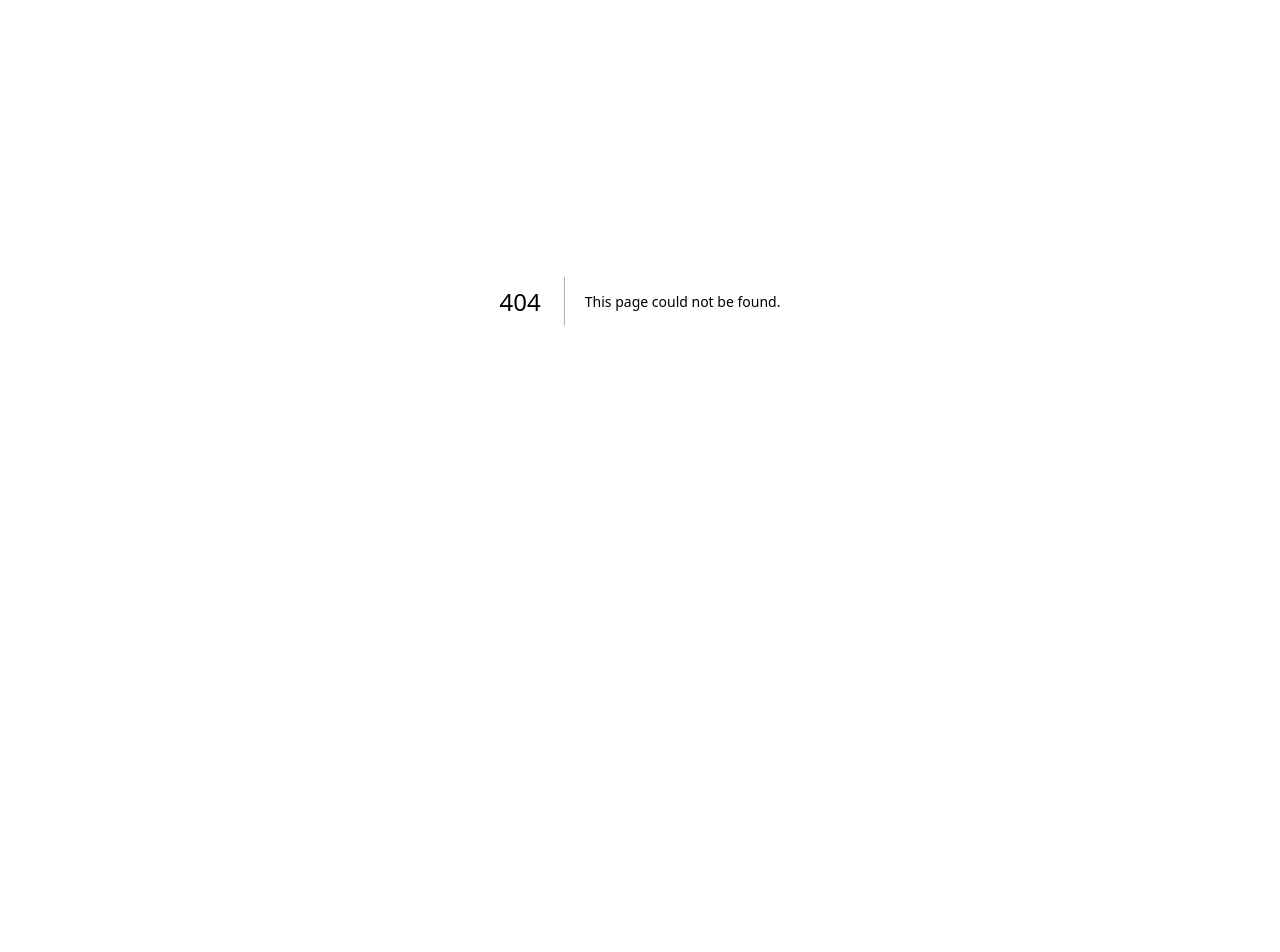
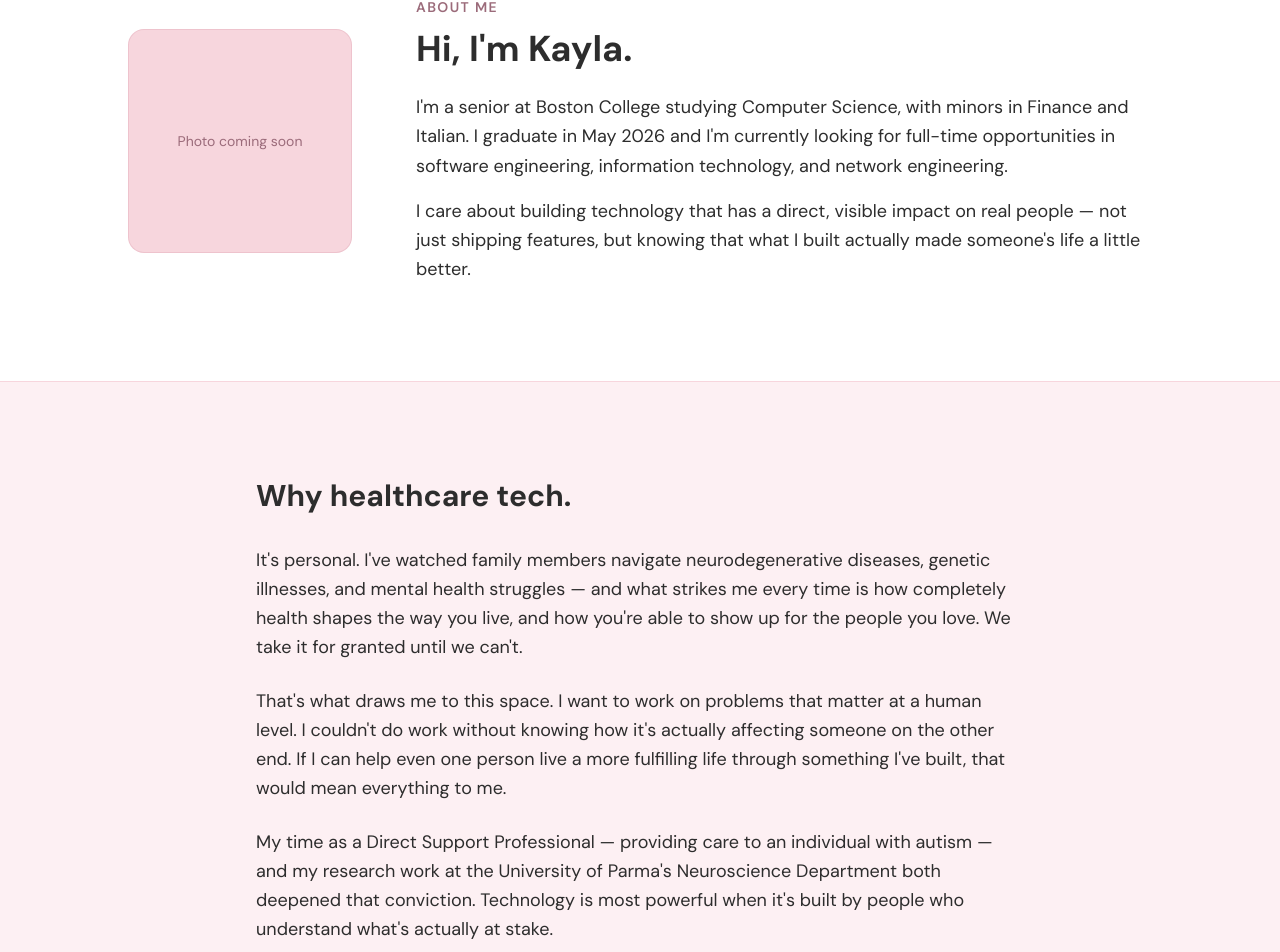
Before and after one commit to kaylaimbriale/personal-website, a Next.js app: page /about in a window 1280 px wide. Before the commit this address had no page. Shown: the part 99-1051 px from the top of the page. Before the commit the page ends 800 px from the top, so only its background shows below. Built offline with nearby package versions, Linux system fonts and the light colour scheme; a web font is replaced by a local one.

Commit message:
adds About page

```diff
--- /dev/null
+++ b/app/about/page.tsx
@@ -0,0 +1,173 @@
+export default function About() {
+  const skills = [
+    { category: "Languages", items: ["Python", "Java", "C", "SQL", "Go", "Verilog"] },
+    { category: "Frameworks & Libraries", items: ["React", "Next.js", "Node.js", "TensorFlow", "Pandas", "Django", "Tkinter"] },
+    { category: "Tools & Platforms", items: ["Git", "GitHub", "PostgreSQL", "Excel", "TensorBoard"] },
+    { category: "Currently Learning", items: ["TypeScript", "Tailwind CSS"] },
+  ];
+
+  return (
+    <main className="bg-blush min-h-screen">
+
+      {/* Hero */}
+      <section className="bg-white py-24 px-6 border-b border-petal">
+        <div className="max-w-5xl mx-auto flex flex-col md:flex-row items-center gap-16">
+
+          {/* Photo placeholder */}
+          <div className="w-56 h-56 rounded-2xl bg-petal flex-shrink-0 flex items-center justify-center border border-rose/20">
+            <span className="text-mauve text-sm">Photo coming soon</span>
+          </div>
+
+          {/* Intro text */}
+          <div>
+            <p className="text-mauve text-sm font-semibold tracking-widest uppercase mb-3">
+              About Me
+            </p>
+            <h1 className="text-4xl font-bold text-foreground mb-6">
+              Hi, I'm Kayla.
+            </h1>
+            <p className="text-lg text-foreground leading-relaxed mb-4">
+              I'm a senior at Boston College studying Computer Science, with minors
+              in Finance and Italian. I graduate in May 2026 and I'm currently looking
+              for full-time opportunities in software engineering, information technology,
+              and network engineering.
+            </p>
+            <p className="text-lg text-foreground leading-relaxed">
+              I care about building technology that has a direct, visible impact on
+              real people — not just shipping features, but knowing that what I built
+              actually made someone's life a little better.
+            </p>
+          </div>
+        </div>
+      </section>
+
+      {/* Why I Care */}
+      <section className="py-24 px-6">
+        <div className="max-w-3xl mx-auto">
+          <h2 className="text-3xl font-bold text-foreground mb-8">Why healthcare tech.</h2>
+          <p className="text-lg text-foreground leading-relaxed mb-6">
+            It's personal. I've watched family members navigate neurodegenerative diseases,
+            genetic illnesses, and mental health struggles — and what strikes me every time
+            is how completely health shapes the way you live, and how you're able to show up
+            for the people you love. We take it for granted until we can't.
+          </p>
+          <p className="text-lg text-foreground leading-relaxed mb-6">
+            That's what draws me to this space. I want to work on problems that matter
+            at a human level. I couldn't do work without knowing how it's actually affecting
+            someone on the other end. If I can help even one person live a more fulfilling
+            life through something I've built, that would mean everything to me.
+          </p>
+          <p className="text-lg text-foreground leading-relaxed">
+            My time as a Direct Support Professional — providing care to an individual
+            with autism — and my research work at the University of Parma's Neuroscience
+            Department both deepened that conviction. Technology is most powerful when
+            it's built by people who understand what's actually at stake.
+          </p>
+        </div>
+      </section>
+
+      {/* Experience */}
+      <section className="bg-white py-24 px-6 border-y border-petal">
+        <div className="max-w-3xl mx-auto">
+          <h2 className="text-3xl font-bold text-foreground mb-12">Experience.</h2>
+
+          <div className="flex flex-col gap-10">
+
+            <div className="flex flex-col md:flex-row gap-6">
+              <div className="md:w-40 flex-shrink-0">
+                <p className="text-mauve text-sm font-semibold">Spring 2025</p>
+              </div>
+              <div>
+                <h3 className="text-lg font-bold text-foreground">Research & Academic Assistant</h3>
+                <p className="text-mauve text-sm mb-3">Department of Neuroscience, University of Parma · Parma, Italy</p>
+                <p className="text-foreground leading-relaxed text-sm">
+                  Supported PhD students and faculty with psychological assessment scoring
+                  related to workplace stress and burnout. Translated research materials
+                  between Italian and English, and organized psychological test data
+                  contributing to ongoing academic research.
+                </p>
+              </div>
+            </div>
+
+            <div className="w-full h-px bg-petal" />
+
+            <div className="flex flex-col md:flex-row gap-6">
+              <div className="md:w-40 flex-shrink-0">
+                <p className="text-mauve text-sm font-semibold">2024 – 2025</p>
+              </div>
+              <div>
+                <h3 className="text-lg font-bold text-foreground">Direct Support Professional</h3>
+                <p className="text-mauve text-sm mb-3">PCG Public Partnerships · Montvale, NJ</p>
+                <p className="text-foreground leading-relaxed text-sm">
+                  Provided dedicated personal care and support to an individual with autism,
+                  ensuring a safe, comfortable, and enriching environment through daily
+                  living assistance and recreational activities.
+                </p>
+              </div>
+            </div>
+
+          </div>
+        </div>
+      </section>
+
+      {/* Skills */}
+      <section className="py-24 px-6">
+        <div className="max-w-3xl mx-auto">
+          <h2 className="text-3xl font-bold text-foreground mb-12">Skills & Tools.</h2>
+          <div className="grid grid-cols-1 md:grid-cols-2 gap-10">
+            {skills.map(group => (
+              <div key={group.category}>
+                <h3 className="text-sm font-semibold uppercase tracking-widest text-mauve mb-4">
+                  {group.category}
+                </h3>
+                <div className="flex flex-wrap gap-2">
+                  {group.items.map(skill => (
+                    <span
+                      key={skill}
+                      className="text-sm font-medium text-mauve bg-petal px-3 py-1 rounded-full"
+                    >
+                      {skill}
+                    </span>
+                  ))}
+                </div>
+              </div>
+            ))}
+          </div>
+        </div>
+      </section>
+
+      {/* Personal */}
+      <section className="bg-white py-24 px-6 border-t border-petal">
+        <div className="max-w-3xl mx-auto">
+          <h2 className="text-3xl font-bold text-foreground mb-8">Outside of code.</h2>
+          <div className="grid grid-cols-1 md:grid-cols-2 gap-8 text-foreground leading-relaxed">
+            <p>
+              My dad's side of the family is fully Italian and I grew up proud of that
+              culture and those traditions. Studying abroad in Parma last spring was
+              one of the best decisions I've ever made — I traveled to 14 countries total,
+              which might genuinely be more than the number of US states I've visited.
+            </p>
+            <p>
+              I've been learning Italian since middle school and love it enough that
+              I picked up a minor. Languages, travel, food, and new people are things
+              I genuinely collect. I think human connection is one of the most
+              beautiful things there is.
+            </p>
+            <p>
+              I played tennis for all four years of high school and still love it.
+              My competitive side also comes out over ping pong and jigsaw puzzles —
+              I can lose hours to a good puzzle. Crosswords and sudoku too.
+            </p>
+            <p>
+              I sang in my high school's auditioned choir and still think there's
+              nothing quite as therapeutic as singing. I also play piano and guitar,
+              though my dog Kloe — an English Cream Goldendoodle — is less impressed
+              by my performances than I'd like.
+            </p>
+          </div>
+        </div>
+      </section>
+
+    </main>
+  );
+}
```
